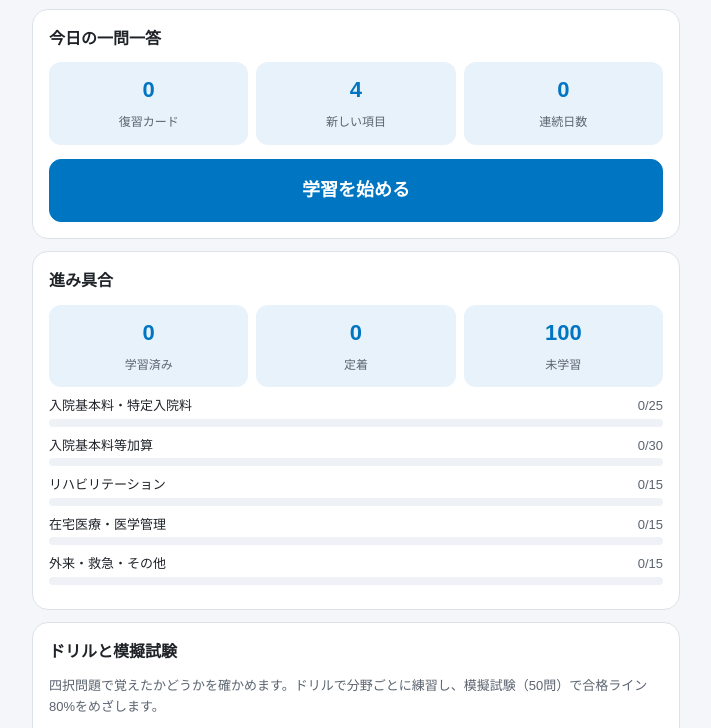
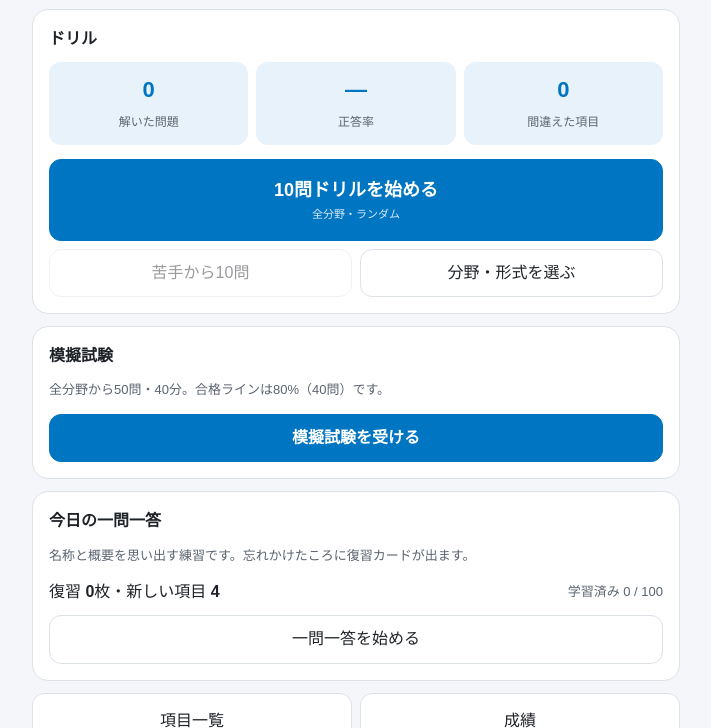
Before and after one commit to GoManabe/shinryo-100, a plain HTML site: page index.html in a window 1280 px wide. Shown: the part 71-799 px from the top of the page, without its empty margins (284-995 px from the left). Drawn offline with Linux system fonts and the light colour scheme.

Commit message:
ホーム画面をドリル中心に組み替え、ドリルの初期値を10問に
- ホームの並びを「ドリル → 模擬試験 → 今日の一問一答」に変更
- ドリル欄に「10問ドリルを始める」「苦手から10問」のワンタップ開始と、分野別の正答率を表示
- 分野・形式を選ぶ画面の問題数の初期値も10問に
- オフライン用キャッシュの版を上げ、スマホでも新しい画面に切り替わるようにした

Co-Authored-By: Claude Opus 5.5 <noreply@anthropic.com>

```diff
--- a/index.html
+++ b/index.html
@@ -349,29 +349,36 @@ function viewHome() {
   const nw = nextNewItems(day).length;
   const pc = nextPointCards().length;
   const td = S.daily[day];
-  const lv = ITEMS.map(itemLevel);
-  const learned = lv.filter(x => x > 0).length, mastered = lv.filter(x => x === 2).length;
+  const learned = ITEMS.filter(it => itemLevel(it) > 0).length;
   const tomorrow = dueCards(addDays(day, 1)).length;
-  let h = '<div class="box"><h2>今日の一問一答</h2>';
-  h += '<div class="grid3"><div class="stat"><b>' + rev + '</b><span>復習カード</span></div><div class="stat"><b>' + nw + '</b><span>新しい項目</span></div><div class="stat"><b>' + streak() + '</b><span>連続日数</span></div></div>';
-  if (pc) h += '<p class="muted">点数カード ' + pc + '枚も含みます。</p>';
-  if (rev + nw + pc > 0) h += '<p style="margin:14px 0 0"><button class="btn-main btn-big" data-act="start">学習を始める</button></p>';
-  else if (learned === ITEMS.length && ITEMS.length) h += '<p class="notice">今日の分は終わりました。出題中の' + ITEMS.length + '項目はすべて学習を始めています。明日の復習は ' + tomorrow + ' 枚です。</p>';
-  else h += '<p class="notice">今日の分は終わりました。明日の復習は ' + tomorrow + ' 枚です。</p>';
-  if (td && td.n) h += '<p class="muted">今日は ' + td.n + ' 枚に答えました（言えた ' + pct(td.ok, td.n) + '%、' + Math.max(1, Math.round(td.sec / 60)) + '分）。</p>';
-  h += '</div>';
-  h += '<div class="box"><h2>進み具合</h2><div class="grid3"><div class="stat"><b>' + learned + '</b><span>学習済み</span></div><div class="stat"><b>' + mastered + '</b><span>定着</span></div><div class="stat"><b>' + (ITEMS.length - learned) + '</b><span>未学習</span></div></div>';
-  for (const [k, f] of Object.entries(FIELDS)) {
-    const its = ITEMS.filter(it => it.field === k);
-    if (!its.length) continue;
-    const l = its.filter(it => itemLevel(it) > 0).length, m = its.filter(it => itemLevel(it) === 2).length;
-    h += '<div class="fieldrow"><span>' + esc(f.label) + '</span><span class="muted" style="text-align:right">' + l + '/' + its.length + '</span><div class="bar"><i style="width:' + pct(l, its.length) + '%"></i></div></div>';
+  const qs = ITEMS.reduce((a, it) => { const s = qStat(it.id); a.n += s.n; a.ok += s.ok; return a; }, {n: 0, ok: 0});
+  const weakN = ITEMS.filter(it => missOf(it.id) > 0).length;
+  // ドリル（メイン）
+  let h = '<div class="box"><h2>ドリル</h2>';
+  h += '<div class="grid3"><div class="stat"><b>' + qs.n + '</b><span>解いた問題</span></div><div class="stat"><b>' + (qs.n ? pct(qs.ok, qs.n) + '%' : '—') + '</b><span>正答率</span></div><div class="stat"><b>' + weakN + '</b><span>間違えた項目</span></div></div>';
+  h += '<p style="margin:14px 0 0"><button class="btn-main btn-big" data-act="dquick" data-o="random">10問ドリルを始める<span class="kbd" style="color:inherit;opacity:.85">全分野・ランダム</span></button></p>';
+  h += '<div class="grid2" style="margin-top:8px"><button data-act="dquick" data-o="weak"' + (weakN ? '' : ' disabled') + '>苦手から10問</button><button data-act="go" data-v="drill">分野・形式を選ぶ</button></div>';
+  if (qs.n) {
+    h += '<div style="margin-top:12px">';
+    for (const [k, f] of Object.entries(FIELDS)) {
+      const st = ITEMS.filter(it => it.field === k).reduce((a, it) => { const s = qStat(it.id); a.n += s.n; a.ok += s.ok; return a; }, {n: 0, ok: 0});
+      h += '<div class="fieldrow"><span>' + esc(f.label) + '</span><span class="muted" style="text-align:right">' + (st.n ? pct(st.ok, st.n) + '%' : '—') + '</span><div class="bar"><i class="' + (st.n && pct(st.ok, st.n) >= 80 ? 'ok' : '') + '" style="width:' + (st.n ? pct(st.ok, st.n) : 0) + '%"></i></div></div>';
+    }
+    h += '<p class="muted" style="margin:4px 0 0">分野別の正答率（緑は80%以上）</p></div>';
   }
   h += '</div>';
+  // 模擬試験
   const lastEx = S.exams[S.exams.length - 1];
-  h += '<div class="box"><h2>ドリルと模擬試験</h2><p class="muted" style="margin-top:0">四択問題で覚えたかどうかを確かめます。ドリルで分野ごとに練習し、模擬試験（50問）で合格ライン80%をめざします。</p>';
-  if (lastEx) h += '<p class="muted">直近の模擬試験：' + md(lastEx.d) + ' ' + lastEx.score + ' / ' + lastEx.total + '問（' + (lastEx.pass ? '<span class="okc">合格ライン到達</span>' : '<span class="ngc">合格ラインまであと' + (EXAM_PASS - lastEx.score) + '問</span>') + '）</p>';
-  h += '<div class="grid2"><button class="btn-main" data-act="go" data-v="drill">ドリル</button><button class="btn-main" data-act="go" data-v="exam">模擬試験</button></div></div>';
+  h += '<div class="box"><h2>模擬試験</h2><p class="muted" style="margin-top:0">全分野から' + EXAM_TOTAL + '問・' + EXAM_MIN + '分。合格ラインは80%（' + EXAM_PASS + '問）です。</p>';
+  if (lastEx) h += '<p class="muted">直近の結果：' + md(lastEx.d) + ' ' + lastEx.score + ' / ' + lastEx.total + '問（' + (lastEx.pass ? '<span class="okc">合格ライン到達</span>' : '<span class="ngc">合格ラインまであと' + (EXAM_PASS - lastEx.score) + '問</span>') + '）</p>';
+  h += '<button class="btn-main" style="width:100%" data-act="go" data-v="exam">模擬試験を受ける</button></div>';
+  // 今日の一問一答（サブ）
+  h += '<div class="box"><h2>今日の一問一答</h2><p class="muted" style="margin-top:0">名称と概要を思い出す練習です。忘れかけたころに復習カードが出ます。</p>';
+  h += '<div class="row" style="justify-content:space-between"><span>復習 <b>' + rev + '</b>枚・新しい項目 <b>' + nw + '</b>' + (pc ? '・点数カード <b>' + pc + '</b>枚' : '') + '</span><span class="muted">学習済み ' + learned + ' / ' + ITEMS.length + '</span></div>';
+  if (rev + nw + pc > 0) h += '<p style="margin:10px 0 0"><button style="width:100%" data-act="start">一問一答を始める</button></p>';
+  else h += '<p class="notice">今日の分は終わりました。明日の復習は ' + tomorrow + ' 枚です。</p>';
+  if (td && td.n) h += '<p class="muted">今日は ' + td.n + ' 枚に答えました（言えた ' + pct(td.ok, td.n) + '%）。連続 ' + streak() + '日。</p>';
+  h += '</div>';
   h += '<div class="nav"><button data-act="go" data-v="list">項目一覧</button><button data-act="go" data-v="progress">成績</button></div>';
   h += '<p style="text-align:center"><button class="btn-link" data-act="go" data-v="settings">設定・バックアップ</button></p>';
   return h;
@@ -677,7 +684,7 @@ function viewDrill() {
     h += '<label class="muted">範囲</label><select id="d-field">' + fieldOptions(true) + '</select>';
     h += '<label class="muted" style="display:block;margin-top:10px">問題の形式</label><select id="d-kind"><option value="MIX">まぜる</option><option value="fact">要点（点数・基準・日数など）</option><option value="n2s">名称→説明</option><option value="s2n">説明→名称</option></select>';
     h += '<label class="muted" style="display:block;margin-top:10px">出し方</label><select id="d-order"><option value="random">ランダム</option><option value="weak">苦手を優先</option><option value="learned">一問一答で学習した項目から</option></select>';
-    h += '<label class="muted" style="display:block;margin-top:10px">問題数</label><select id="d-count"><option>10</option><option selected>20</option><option>30</option></select>';
+    h += '<label class="muted" style="display:block;margin-top:10px">問題数</label><select id="d-count"><option selected>10</option><option>20</option><option>30</option></select>';
     h += '<p style="margin-top:14px"><button class="btn-main btn-big" data-act="drillstart">ドリルを始める</button></p></div>';
     return h;
   }
@@ -777,6 +784,7 @@ function handleQuizAct(a, el) {
   else if (a === "dans") answerDrill(Number(el.dataset.i));
   else if (a === "dnext") nextDrill();
   else if (a === "dsetup") { DR = null; render(); }
+  else if (a === "dquick") { const o = {field: "ALL", kind: "MIX", order: el.dataset.o, n: 10}; startDrill(buildSet(ITEMS, 10, "MIX", o.order === "weak"), o); }
   else if (a === "dretry") { const w = DR.res.filter(r => !r.ok).map(r => makeQ(BY_ID[r.q.id], r.q.kind)); startDrill(shuffle(w), DR.opt); }
   else if (a === "dagain") { const o = DR.opt; if (!o) { DR = null; render(); return true; } let pool = ITEMS.filter(it => o.field === "ALL" || it.field === o.field); if (o.order === "learned") { const l = pool.filter(it => itemLevel(it) > 0); if (l.length) pool = l; } startDrill(buildSet(pool, o.n, o.kind, o.order === "weak"), o); }
   else if (a === "exstart") startExam();
--- a/sw.js
+++ b/sw.js
@@ -1,5 +1,5 @@
 // オフライン対応。キャッシュを先に返しつつ裏で最新版を取得する（次回起動時に反映）
-const CACHE = 'shinryo-100-v2';
+const CACHE = 'shinryo-100-v3';
 const FILES = ['./', './index.html', './manifest.webmanifest',
   './icons/icon-192.png', './icons/icon-512.png', './icons/apple-touch-icon.png'];
 
```
Also changed, not shown: build/template.html (+28 -20 lines), 1 other file.
